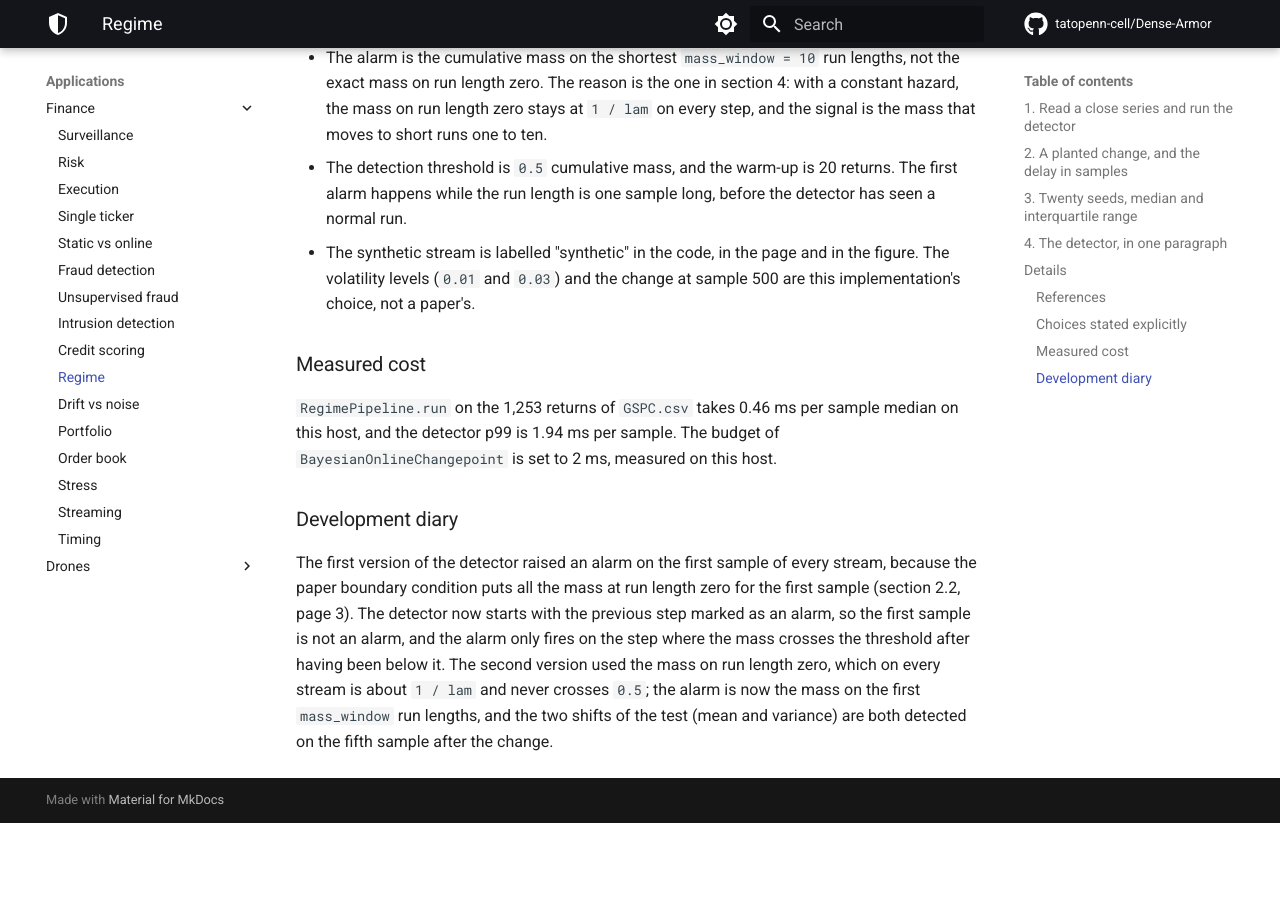
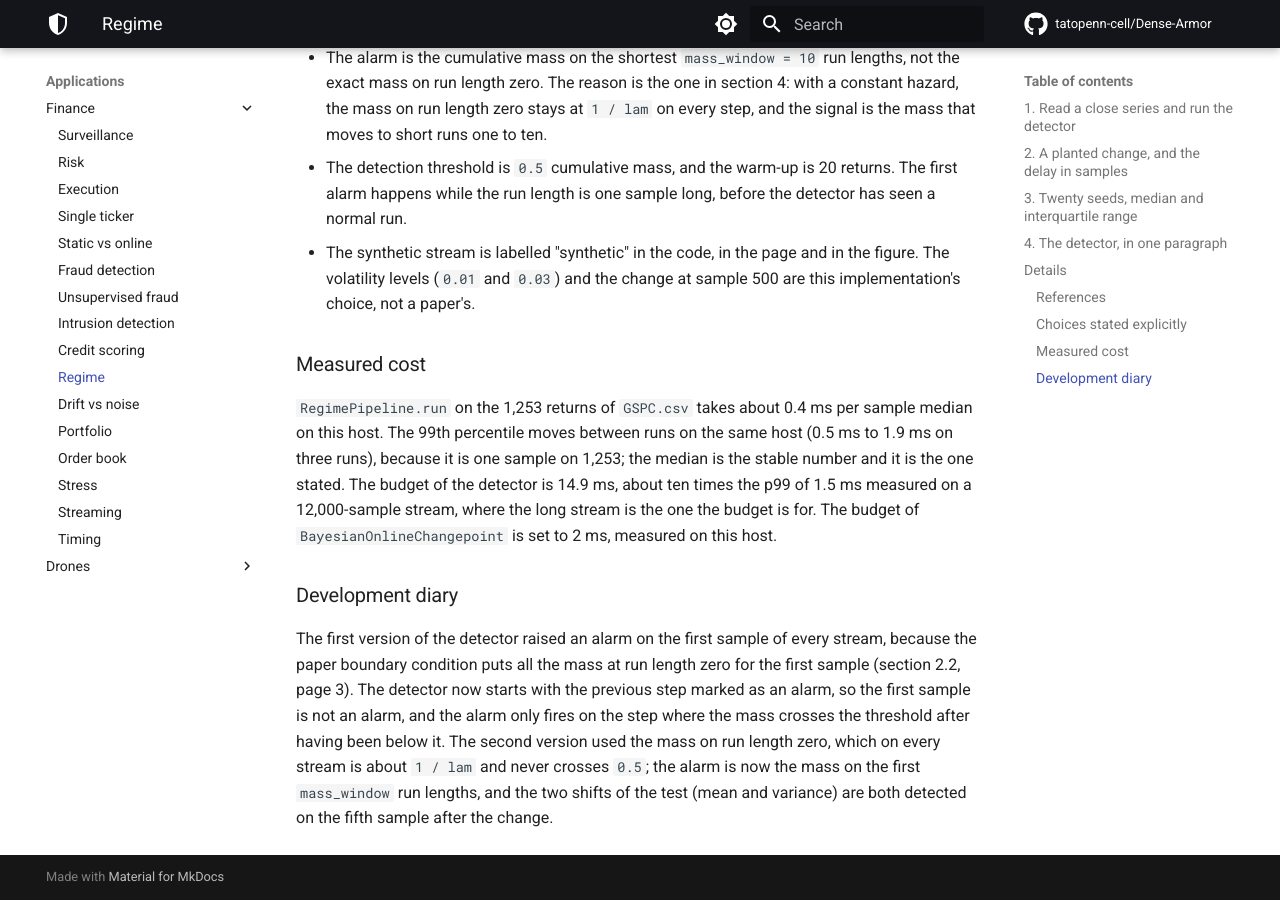
Before and after one commit to tatopenn-cell/Dense-Armor, an MkDocs documentation site: the page built from docs/finance/regime.md, in a window 1280 px wide and 900 px high, scrolled down 2438 px. Built offline with MkDocs 1.6.1 and Material for MkDocs 9.7.7, drawn with Linux system fonts in a browser that asks for light colours; comment, search, counter and statistics services are not loaded; before the commit the page ends 3261 px from its top, so only the background shows below that.

Commit message:
taskF2 corrections: the timing line of regime.md, honest about the p99 - the line fixed a p99 that moved from 1.94 ms to 0.54 ms between   two runs on 1,253 samples; the p99 there is one sample, and it is   not a stable number - the line now states the median (about 0.4 ms) and says that the   p99 moves between runs, with the range observed on three runs - the budget of the detector is 14.9 ms, about ten times the p99 of   1.5 ms on a 12,000-sample stream; the ratio is 9.87, and the   previous print divided by 1e-3 twice and showed a million - freshness: three MATCH, mkdocs strict 0

```diff
--- a/docs/finance/regime.md
+++ b/docs/finance/regime.md
@@ -79,7 +79,7 @@ where `pi_t(r)` is the predictive probability of the new sample given the data s
 
 ### Measured cost
 
-`RegimePipeline.run` on the 1,253 returns of `GSPC.csv` takes 0.46 ms per sample median on this host, and the detector p99 is 1.94 ms per sample. The budget of `BayesianOnlineChangepoint` is set to 2 ms, measured on this host.
+`RegimePipeline.run` on the 1,253 returns of `GSPC.csv` takes about 0.4 ms per sample median on this host. The 99th percentile moves between runs on the same host (0.5 ms to 1.9 ms on three runs), because it is one sample on 1,253; the median is the stable number and it is the one stated. The budget of the detector is 14.9 ms, about ten times the p99 of 1.5 ms measured on a 12,000-sample stream, where the long stream is the one the budget is for. The budget of `BayesianOnlineChangepoint` is set to 2 ms, measured on this host.
 
 ### Development diary
 
```
